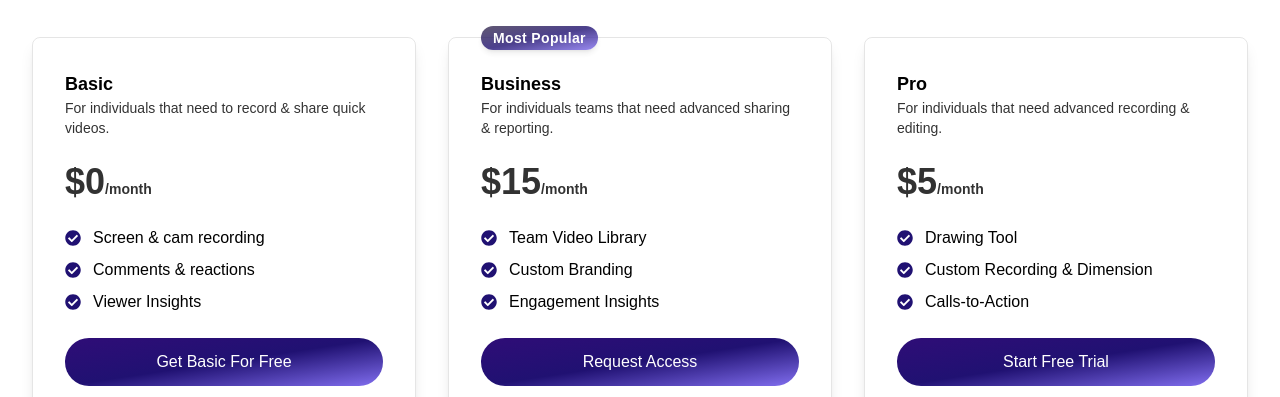
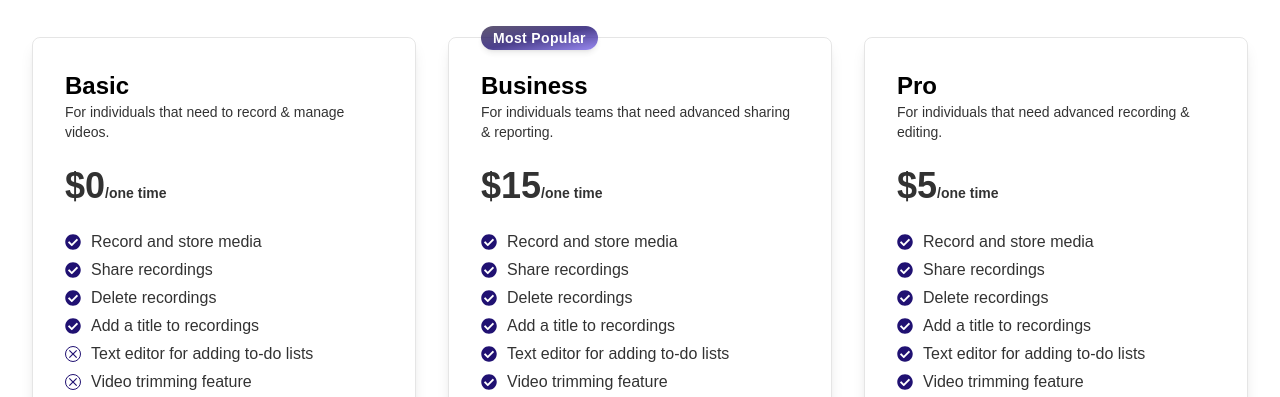
Before and after one commit to mdpahlovi/plugged-in, a Next.js app: page /price in a window 1280 px wide. Shown: the part 403-800 px from the top of the page. Built offline with nearby package versions, Linux system fonts and the light colour scheme; no server answers.

Commit message:
Relevent Text Added

```diff
--- a/components/Home/Faq/FaqCard.jsx
+++ b/components/Home/Faq/FaqCard.jsx
@@ -5,7 +5,7 @@ import { AiOutlinePlus } from "react-icons/ai";
 const FaqCard = ({ open, toggle, question, answer }) => {
     return (
         <div className="border rounded-lg">
-            <div className="py-4 px-6 flex justify-between items-center cursor-pointer" onClick={toggle}>
+            <div className="py-4 px-6 flex justify-between items-center cursor-pointer gap-4" onClick={toggle}>
                 <h2>{question}</h2>
                 <div className="text-3xl">{open ? <AiOutlineMinus /> : <AiOutlinePlus />}</div>
             </div>
--- a/components/Home/Hero.jsx
+++ b/components/Home/Hero.jsx
@@ -6,8 +6,14 @@ const Hero = () => {
     return (
         <header className="section-gap grid lg:grid-cols-2 gap-x-6 xl:gap-x-8 gap-y-10 items-center">
             <div className="space-y-4">
-                <h3 className="text-5xl font-extrabold text-left mb-0">Capture every important moments with PluggedIn</h3>
-                <p>Welcome to PluggedIn. It is an online base meeting recording application. Recording is more easier to use this application.</p>
+                <h1 className="text-4xl sm:text-[44px] lg:text-4xl xl:text-[44px] sm:leading-[44px] xl:leading-[44px] font-black text-left mb-0">
+                    Welcome to PluggedIn, <br />
+                    The Ultimate recording and media manage Solution.
+                </h1>
+                <p>
+                    Say goodbye to missing important points from your online meetings. With PluggedIn, you can effortlessly record, store, and share your
+                    virtual meetings with just a few clicks.
+                </p>
                 <div className="stats stats-vertical sm:stats-horizontal shadow w-full">
                     <div className="stat">
                         <div className="stat-title tracking-wider">Active Users</div>
--- a/components/Home/HowToRecord/HowToRecordCard.jsx
+++ b/components/Home/HowToRecord/HowToRecordCard.jsx
@@ -6,8 +6,8 @@ const HowToRecordCard = ({ data, index }) => {
     return (
         <RadioGroup.Option value={title}>
             {({ checked }) => (
-                <div className={`flex items-center rounded-lg py-4 px-2 ${checked ? "shadow-lg" : ""}`}>
-                    <div className="flex flex-col items-center mr-4">
+                <div className={`flex items-center rounded-lg py-4 px-3 ${checked ? "shadow-lg" : ""}`}>
+                    <div className="flex flex-col items-center mr-3">
                         <div className={`flex text-xl  font-bold items-center justify-center w-10 h-10 mx-2 border rounded-full ${btn_style}`}>{index + 1}</div>
                     </div>
                     <div>
--- /dev/null
+++ b/components/Home/Review/ReviewLoader.jsx
@@ -0,0 +1,27 @@
+import React from "react";
+
+const ReviewLoader = ({ className }) => {
+    return (
+        <div className={`${className} flex flex-col p-6 divide-y rounded-lg divide-base-content/20 border`}>
+            <div className="flex justify-between pb-4">
+                <div className="flex space-x-4">
+                    <div className="bg-base-content/10 w-12 h-12 rounded-full" />
+
+                    <div className="space-y-1.5">
+                        <h4 className="bg-base-content/10 h-6 w-24 rounded"></h4>
+                        <p className="bg-base-content/10 h-4 w-32 rounded"></p>
+                        <p className="bg-base-content/10 h-4 w-36 rounded"></p>
+                    </div>
+                </div>
+                <div className="bg-base-content/10 h-6 w-32 rounded" />
+            </div>
+            <div className="text-sm space-y-1.5 pt-4">
+                <p className="bg-base-content/10 h-4 rounded" />
+                <p className="bg-base-content/10 h-4 rounded" />
+                <p className="bg-base-content/10 h-4 rounded" />
+            </div>
+        </div>
+    );
+};
+
+export default ReviewLoader;
--- a/components/Pricing/PricingData.js
+++ b/components/Pricing/PricingData.js
@@ -1,11 +1,31 @@
+import { FaCheckCircle } from "react-icons/fa";
+import { MdOutlineClose } from "react-icons/md";
+
 export const PricingPlans = [
     {
         name: "Basic",
         title: "GET THE BASIC, FREE",
         price: 0,
-        frequency: "/month",
-        description: "For individuals that need to record & share quick videos.",
-        features: ["Screen & cam recording", "Comments & reactions", "Viewer Insights"],
+        frequency: "/one time",
+        description: "For individuals that need to record & manage videos.",
+        features: [
+            { icon: <FaCheckCircle className="text-[#201172]" />, detail: "Record and store media" },
+            { icon: <FaCheckCircle className="text-[#201172]" />, detail: "Share recordings" },
+            { icon: <FaCheckCircle className="text-[#201172]" />, detail: "Delete recordings" },
+            { icon: <FaCheckCircle className="text-[#201172]" />, detail: "Add a title to recordings" },
+            {
+                icon: <MdOutlineClose className="border border-[#201172] rounded-full text-[#201172]" />,
+                detail: "Text editor for adding to-do lists",
+            },
+            {
+                icon: <MdOutlineClose className="border border-[#201172] rounded-full text-[#201172]" />,
+                detail: "Video trimming feature",
+            },
+            {
+                icon: <MdOutlineClose className="border border-[#201172] rounded-full text-[#201172]" />,
+                detail: "Communicate with teammate",
+            },
+        ],
         cta: "Get Basic For Free",
         mostpopuler: false,
     },
@@ -13,19 +33,35 @@ export const PricingPlans = [
         name: "Business",
         title: "EVERTING IN PRO, PLUS",
         price: 15,
-        frequency: "/month",
+        frequency: "/one time",
         description: "For individuals teams that need advanced sharing & reporting.",
-        features: ["Team Video Library", "Custom Branding", "Engagement Insights"],
-        cta: "Request Access",
+        features: [
+            { icon: <FaCheckCircle className="text-[#201172]" />, detail: "Record and store media" },
+            { icon: <FaCheckCircle className="text-[#201172]" />, detail: "Share recordings" },
+            { icon: <FaCheckCircle className="text-[#201172]" />, detail: "Delete recordings" },
+            { icon: <FaCheckCircle className="text-[#201172]" />, detail: "Add a title to recordings" },
+            { icon: <FaCheckCircle className="text-[#201172]" />, detail: "Text editor for adding to-do lists" },
+            { icon: <FaCheckCircle className="text-[#201172]" />, detail: "Video trimming feature" },
+            { icon: <FaCheckCircle className="text-[#201172]" />, detail: "Communicate with teammate" },
+        ],
+        cta: "Start Free Trial",
         mostpopuler: true,
     },
     {
         name: "Pro",
         title: "EVERTING IN BASIC, PLUS",
         price: 5,
-        frequency: "/month",
+        frequency: "/one time",
         description: "For individuals that need advanced recording & editing.",
-        features: ["Drawing Tool", "Custom Recording & Dimension", "Calls-to-Action"],
+        features: [
+            { icon: <FaCheckCircle className="text-[#201172]" />, detail: "Record and store media" },
+            { icon: <FaCheckCircle className="text-[#201172]" />, detail: "Share recordings" },
+            { icon: <FaCheckCircle className="text-[#201172]" />, detail: "Delete recordings" },
+            { icon: <FaCheckCircle className="text-[#201172]" />, detail: "Add a title to recordings" },
+            { icon: <FaCheckCircle className="text-[#201172]" />, detail: "Text editor for adding to-do lists" },
+            { icon: <FaCheckCircle className="text-[#201172]" />, detail: "Video trimming feature" },
+            { icon: <MdOutlineClose className="border border-[#201172] rounded-full text-[#201172]" />, detail: "Communicate with teammate" },
+        ],
         cta: "Start Free Trial",
         mostpopuler: false,
     },
--- a/pages/price.js
+++ b/pages/price.js
@@ -1,6 +1,5 @@
 import Main from "../components/Layout/Main";
 import { PricingPlans } from "../components/Pricing/PricingData";
-import { FaCheckCircle } from "react-icons/fa";
 import { Button } from "../components/Buttons";
 import Link from "next/link";
 import Header from "../components/Header";
@@ -21,13 +20,13 @@ const Price = () => {
                 <p className="text-3xl font-semibold">For Individuals</p>
                 <div className="flex items-center flex-col lg:flex-row ">
                     <p className="text-3xl font-semibold">For Team</p>
-                    <span className="bg-[#201172] text-white text-sm px-1.5 py-0.5 rounded-md ml-2">Now In Beta:Free 2-weeks trial</span>
+                    <span className="bg-[#201172] text-white text-sm px-1.5 py-0.5 rounded-md ml-2">Now In Beta: Free 2 - weeks trial</span>
                 </div>
             </div>
             <div className="container grid lg:grid-cols-3 gap-8 pt-10">
                 {PricingPlans.map((plan) => (
                     <div key={plan.name} className="border p-8 shadow-lg rounded-lg relative">
-                        <h3 className="text-lg font-semibold">{plan.name}</h3>
+                        <h2>{plan.name}</h2>
                         {plan.mostpopuler && (
                             <p className="absolute top-0 px-3 py-0.5 text-sm font-semibold tracking-wide text-white rounded-full bg-gradient-to-br from-[#392f4f] via-[#201172] to-[#816EEF] shadow-md -translate-y-1/2">
                                 Most Popular
@@ -40,14 +39,16 @@ const Price = () => {
                                 <span>{plan.frequency}</span>
                             </p>
                         </div>
-                        <ul className="space-y-2">
-                            {plan.features.map((feature) => (
-                                <li key={feature} className="flex items-center">
-                                    <FaCheckCircle className="text-[#201172] h-4 w-4" />
-                                    <span className="ml-3">{feature}</span>
-                                </li>
+
+                        <div className="flex flex-col gap-1">
+                            {plan.features.map(({ icon, detail }, index) => (
+                                <div key={index} className="grid grid-cols-[auto,_1fr] items-center gap-2.5">
+                                    {icon}
+                                    <p>{detail}</p>
+                                </div>
                             ))}
-                        </ul>
+                        </div>
+
                         {/* call to action  */}
                         <Link href={`/checkout/${plan.name.toLowerCase()}?price=${plan.price}`}>
                             <Button className="mt-6 w-full">{plan.cta}</Button>
```
Also changed, not shown: components/Home/Faq/FaqData.jsx (+14 -13 lines), components/Home/HowToRecord/HowToRecord.jsx (+12 -8 lines), components/Home/Review/ReviewSlider.jsx (+15 -7 lines).
